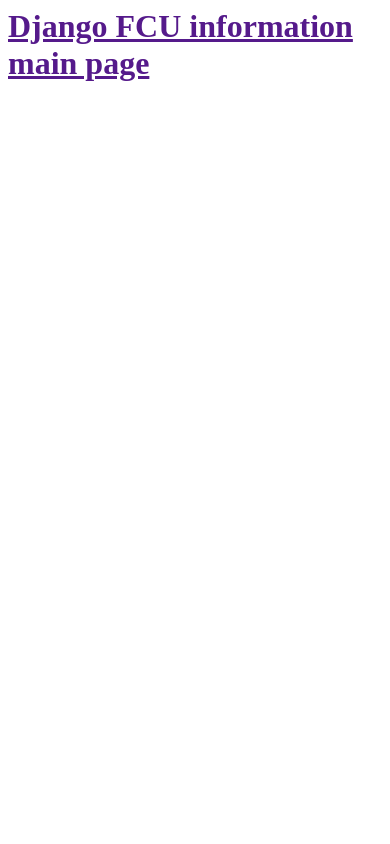
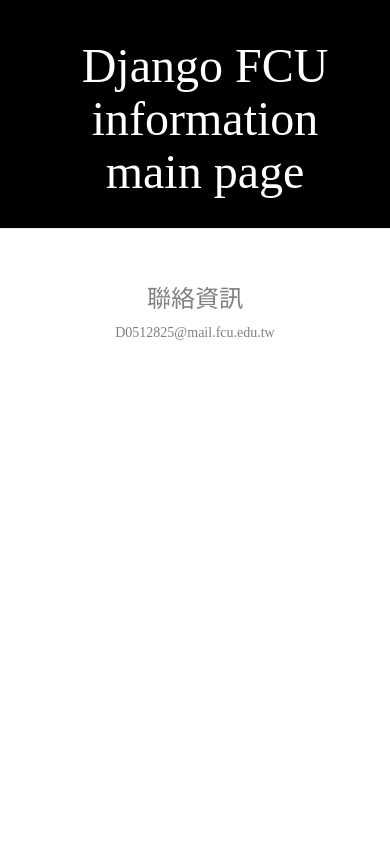
Before and after one commit to fcu-d0512825/FCU-information, a Django app: page / in a window 390 px wide. Run offline with Django 3.2, Linux system fonts and the light colour scheme; data that the repository does not hold is empty; some libraries are stand-ins or nearby versions.

Commit message:
css bootstrap

```diff
--- /dev/null
+++ b/information/static/css/information.css
@@ -0,0 +1,52 @@
+*{
+	font-family:DFKai-sb;
+}
+a{
+	color: blue;
+	text-align: center;
+}
+.page-header {
+    background-color: black;
+    margin-top: 0;
+    padding: 20px 20px 20px 40px;
+	text-align: center;
+}
+.container-fluid {
+	color:Gray;
+	padding: 15px;
+	text-align: center;
+	font-family:DFKai-sb;
+	margin:0;
+}
+.page-header h1, .page-header h1 a, .page-header h1 a:visited, .page-header h1 a:active {
+    color: #ffffff;
+    font-size: 36pt;
+    text-decoration: none;
+}
+
+.content {
+    margin-left: 40px;
+}
+
+.date {
+    color: #828282;
+}
+
+.information-form textarea, .information-form input {
+    width: 100%;
+}
+
+.top-menu, .top-menu:hover, .top-menu:visited {
+    color: #ffffff;
+    float: right;
+    font-size: 26pt;
+    margin-right: 20px;
+}
+
+.information {
+    margin-bottom: 70px;
+}
+
+.information h1 a, .information h1 a:visited {
+    color: #000000;
+}
--- a/information/templates/information/mainpage.html
+++ b/information/templates/information/mainpage.html
@@ -1,17 +1,38 @@
+{% load staticfiles %}
 <html>
     <head>
         <title>Django FCU information</title>
+		<link rel="stylesheet" href="//maxcdn.bootstrapcdn.com/bootstrap/3.2.0/css/bootstrap.min.css">
+        <link rel="stylesheet" href="//maxcdn.bootstrapcdn.com/bootstrap/3.2.0/css/bootstrap-theme.min.css">
+        <link rel="stylesheet" href="{% static 'css/information.css' %}">
     </head>
     <body>
-        <div>
+        <div class="page-header">
             <h1><a href="">Django FCU information main page</a></h1>
         </div>
-		 {% for u in url %}
-		<div>
-			<h2><a href = "{{u.URL}}"> {{u.name}} </a></h2>
-			<p>類型 : {{u.urltype}}</p>
-			<p>說明 : {{u.description}}</p>
+		<div class="content container">
+			<div class="row">
+				<div class="col-md-3">
+					{% for u in urlType %}
+						<h3><a href="#{{u.name}}">{{u.name}}</a></h3>
+					{% endfor %}
+				</div>
+				<div class="col-md-8">
+					{% for u in url %}
+						<div class="information"> <a name="{{u.urltype}}"></a>
+							<h2><a href = "{{u.URL}}"> {{u.name}} </a></h2>
+							<p>類型 : {{u.urltype}}</p>
+							<p>說明 : {{u.description}}</p>
+						</div>
+					{% endfor %}
+				</div>
+			</div>
 		</div>
-		{% endfor %}
+		<div class="container-fluid">
+			<div class="row">
+				<div class = "col-sm-12"><h3>聯絡資訊</h3></div>
+				<div class = "col-sm-12"><p>D0512825@mail.fcu.edu.tw</p></div>
+			</div>
+		</div>
     </body>
 </html>
```
